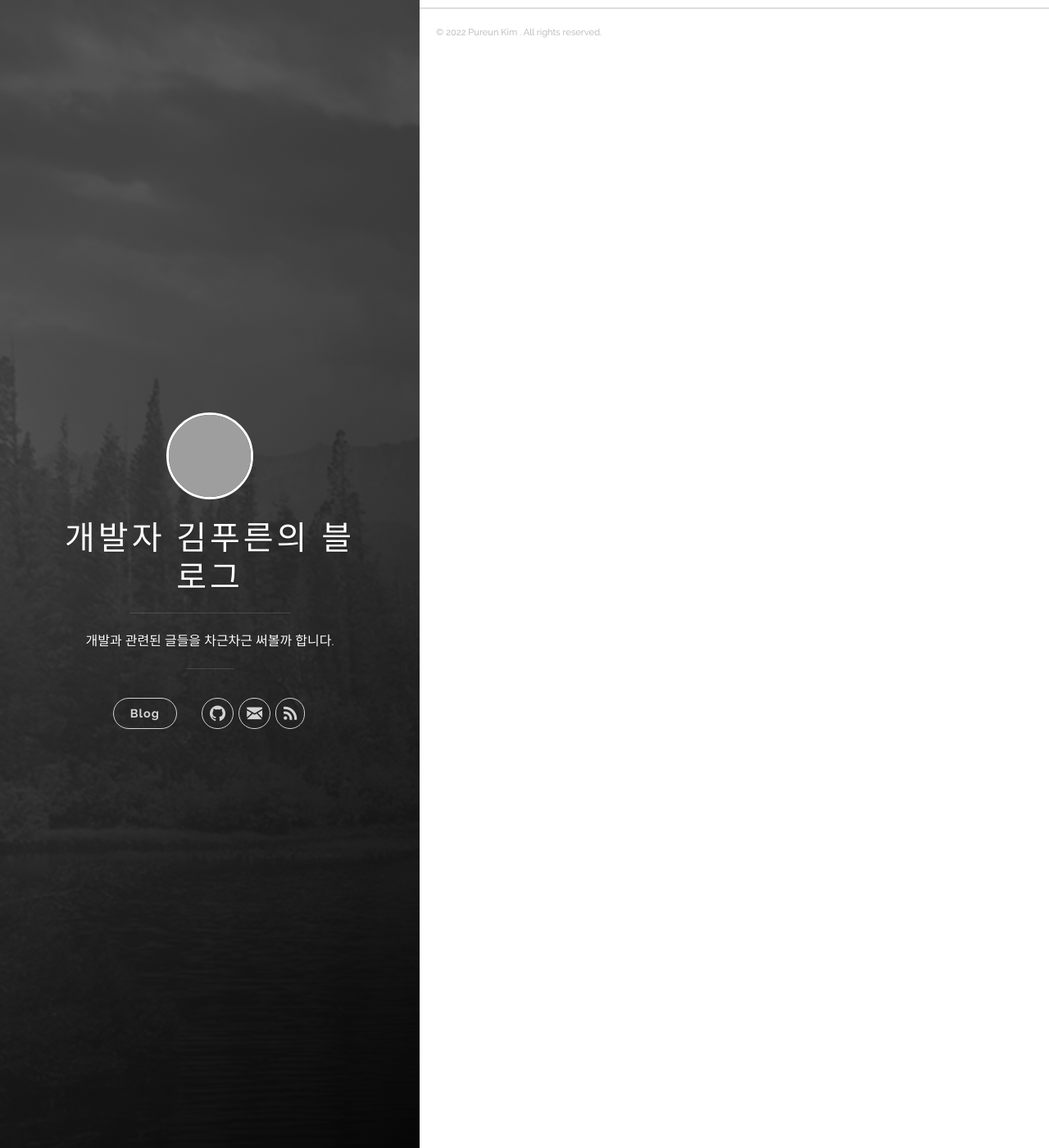
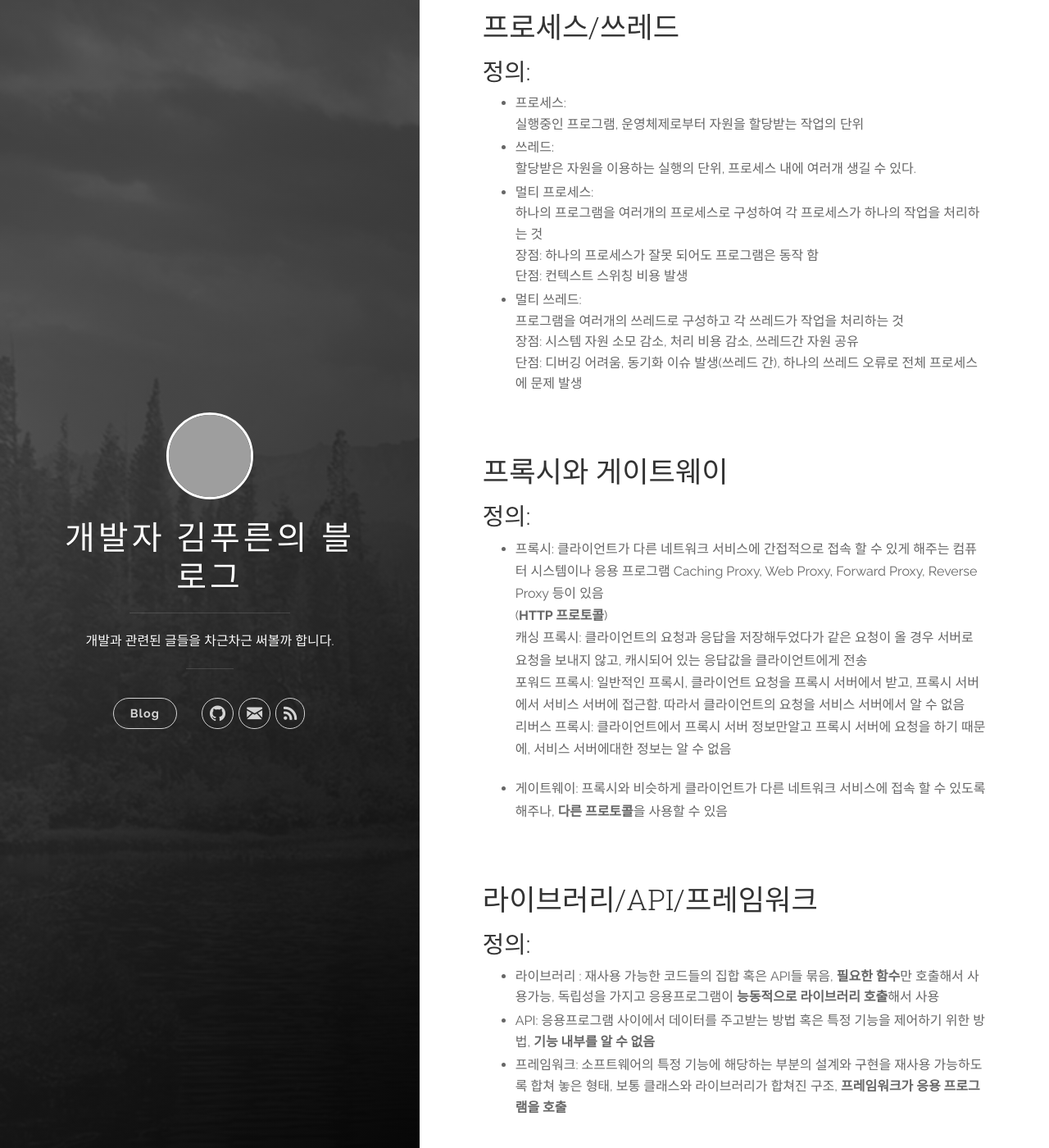
Before and after one commit to PR-Kim/pr-kim.github.io, a Jekyll site: the page built from _posts/2022-08-02-IT-Knowledge-part1.markdown, in a window 1280 px wide and 1400 px high, scrolled down 3974 px. Shown: the whole window at 82% size. Built offline with Jekyll 4.4.1, drawn with Linux system fonts in a browser that asks for light colours; grey boxes are pictures that could not be loaded.

Commit message:
update Post

```diff
--- a/_posts/2022-08-02-IT-Knowledge-part1.markdown
+++ b/_posts/2022-08-02-IT-Knowledge-part1.markdown
@@ -111,3 +111,41 @@ SOAP는 프로토콜이나 REST는 프로토콜이 아님
 |HTTP(하이퍼텍스트 전송 프로토콜 사용) | HTTP,SMTP,TCP 등 사용가능 |
 |HTML, XML, 일반 텍스트, JSON 등 메세지 사용가능 | XML 메세지 사용가능 |
 | 가볍고 유연함 | 보안성이 좋음 |
+
+<br>
+
+## 프로세스/쓰레드
+### 정의:
+- 프로세스:
+실행중인 프로그램, 운영체제로부터 자원을 할당받는 작업의 단위
+- 쓰레드:
+  할당받은 자원을 이용하는 실행의 단위, 프로세스 내에 여러개 생길 수 있다.
+- 멀티 프로세스:
+  하나의 프로그램을 여러개의 프로세스로 구성하여 각 프로세스가 하나의 작업을 처리하는 것
+   장점: 하나의 프로세스가 잘못 되어도 프로그램은 동작 함
+   단점: 컨텍스트 스위칭 비용 발생
+- 멀티 쓰레드:
+  프로그램을 여러개의 쓰레드로 구성하고 각 쓰레드가 작업을 처리하는 것
+  장점: 시스템 자원 소모 감소, 처리 비용 감소, 쓰레드간 자원 공유
+  단점: 디버깅 어려움, 동기화 이슈 발생(쓰레드 간), 하나의 쓰레드 오류로 전체 프로세스에 문제 발생
+
+<br>
+
+## 프록시와 게이트웨이
+### 정의:
+- 프록시: 클라이언트가 다른 네트워크 서비스에 간접적으로 접속 할 수 있게 해주는 컴퓨터 시스템이나 응용 프로그램
+  Caching Proxy, Web Proxy, Forward Proxy, Reverse Proxy 등이 있음
+  (**HTTP 프로토콜**)
+  캐싱 프록시: 클라이언트의 요청과 응답을 저장해두었다가 같은 요청이 올 경우 서버로 요청을 보내지 않고, 캐시되어 있는 응답값을 클라이언트에게 전송
+  포워드 프록시: 일반적인 프록시, 클라이언트 요청을 프록시 서버에서 받고, 프록시 서버에서 서비스 서버에 접근함. 따라서 클라이언트의 요청을 서비스 서버에서 알 수 없음
+  리버스 프록시: 클라이언트에서 프록시 서버 정보만알고 프록시 서버에 요청을 하기 때문에, 서비스 서버에대한 정보는 알 수 없음
+
+- 게이트웨이: 프록시와 비슷하게 클라이언트가 다른 네트워크 서비스에 접속 할 수 있도록 해주나, **다른 프로토콜**을 사용할 수 있음
+
+<br>
+
+## 라이브러리/API/프레임워크
+### 정의:
+- 라이브러리 : 재사용 가능한 코드들의 집합 혹은 API들 묶음, **필요한 함수**만 호출해서 사용가능, 독립성을 가지고 응용프로그램이 **능동적으로 라이브러리 호출**해서 사용
+- API: 응용프로그램 사이에서 데이터를 주고받는 방법 혹은 특정 기능을 제어하기 위한 방법, **기능 내부를 알 수 없음**
+- 프레임워크: 소프트웨어의 특정 기능에 해당하는 부분의 설계와 구현을 재사용 가능하도록 합쳐 놓은 형태, 보통 클래스와 라이브러리가 합쳐진 구조, **프레임워크가 응용 프로그램을 호출**
```
Also changed, not shown: other parts of _posts/2022-08-02-IT-Knowledge-part1.markdown (+1 -1 lines).
